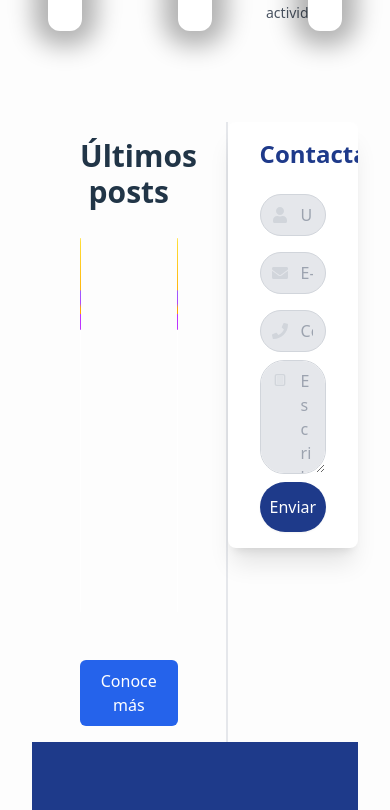
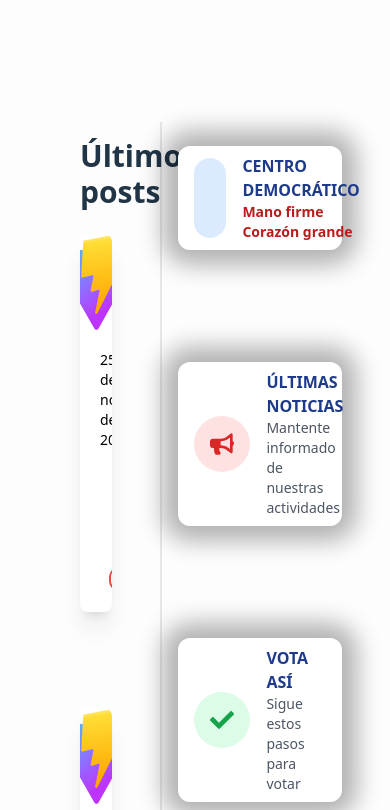
Before and after one commit to code-centre/Web-Site-Juancho, a React (Vite) app: page / in a window 390 px wide. Shown: the part 1106-1916 px from the top of the page. Built offline with nearby package versions, Linux system fonts and the light colour scheme.

Commit message:
page principal, adelantos responsive

```diff
--- a/src/App.tsx
+++ b/src/App.tsx
@@ -11,6 +11,7 @@ import GaleriaPage from './pages/GaleriaPage';
 import SobreMiPage from './pages/SobreMiPage';
 import ProyectosPage from './pages/ProyectosPage';
 import SocialSidebar from './components/SocialSidebar';
+import {  FaBullhorn, FaCheck } from 'react-icons/fa';
 
 function App() {
   return (
@@ -23,11 +24,61 @@ function App() {
             <Route path="/" element={
               <>
                 <Hero />
-                <div className="flex flex-row container mx-auto">
+                <div className="hidden md:flex flex-col md:flex-row container mx-auto">
                   <div className="w-3/5">
                     <CarruselPosts />
                   </div>
                   <div className="w-2/5">
+                    <ContactCard />
+                  </div>
+                </div>
+                <div className="flex flex-col md:hidden container mx-auto">
+                  <div className='flex'>
+                    <div className="w-2/5">
+                      <CarruselPosts />
+                    </div>
+                    <div className=" w-3/5">
+                      <div className="flex md:hidden w-full flex-col  gap-16 z-40">
+                      {/* Tarjeta 1 */}
+                      <div className="my-6 mx-4 w-30% bg-white rounded-xl px-4 py-2 flex items-center shadow-[0_0_25px_15px_rgba(0,0,0,0.3)]">
+                        <div className="bg-blue-100 p-4 rounded-full mr-4">
+                          <img
+                            src="/logocd.png"
+                            alt="Centro Democrático"
+                            className="h-12 w-12"
+                          />
+                        </div>
+                        <div className='text-left gap-0'>
+                          <h3 className="font-bold text-blue-900">CENTRO</h3>
+                          <h4 className="font-bold text-blue-900">DEMOCRÁTICO</h4>
+                          <p className="font-bold text-sm text-red-700">Mano firme</p>
+                          <p className="font-bold text-sm text-red-700">Corazón grande</p>
+                        </div>
+                      </div>
+                      {/* Tarjeta 2 */}
+                      <div className="my-6 mx-4 w-30% bg-white rounded-xl px-4 py-2 flex items-center shadow-[0_0_25px_15px_rgba(0,0,0,0.3)]">
+                        <div className="bg-red-100 p-4 rounded-full mr-4 text-red-600">
+                          <FaBullhorn size={24} />
+                        </div>
+                        <div className='text-left'>
+                          <h3 className="font-bold text-blue-900">ÚLTIMAS NOTICIAS</h3>
+                          <p className="text-sm text-gray-600">Mantente informado de nuestras actividades</p>
+                        </div>
+                      </div>
+                      {/* Tarjeta 3 */}
+                      <div className="my-6 mx-4 w-30% bg-white rounded-xl px-4 py-2 flex items-center shadow-[0_0_25px_15px_rgba(0,0,0,0.3)]">
+                        <div className="bg-green-100 p-4 rounded-full mr-4 text-green-600">
+                          <FaCheck size={24} />
+                        </div>
+                        <div className='text-left'>
+                          <h3 className="font-bold text-blue-900">VOTA ASÍ</h3>
+                          <p className="text-sm text-gray-600">Sigue estos pasos para votar</p>
+                        </div>
+                      </div>
+                    </div>
+                    </div>
+                  </div>
+                  <div className="w-full">
                     <ContactCard />
                   </div>
                 </div>
--- a/src/components/CarruselPosts.tsx
+++ b/src/components/CarruselPosts.tsx
@@ -1,5 +1,6 @@
 import React from 'react';
 import PostCard from './PostCard';
+
 
 interface Post {
   id: number;
@@ -40,7 +41,7 @@ const CarruselPosts: React.FC = () => {
     <div className="w-full py-4 px-12 border-r-2 border-gray-200 mr-4">
       <h2 className="text-3xl font-bold text-center mb-6">Últimos posts</h2>
 
-      <div className="grid grid-cols-2 gap-24">
+      <div className="grid grid-cols-1 md:grid-cols-2 gap-24">
         {posts.map((post) => (
           <PostCard
             key={post.id}
@@ -59,7 +60,9 @@ const CarruselPosts: React.FC = () => {
 
         </button>
       </div>
+
     </div>
+
   );
 };
 
--- a/src/components/Hero.tsx
+++ b/src/components/Hero.tsx
@@ -56,7 +56,7 @@ const Hero: React.FC = () => {
         {/* <div className=" absolute top-2/3 left-3/4 transform -translate-x-1/2 -translate-y-1/3 w-[35%] h-[75%] rounded-full bg-white shadow-[0_0_25px_15px_rgba(0,0,0,0.3)]">
         </div> */}
         {/* Tarjetas inferiores */}
-        <div className=" absolute w-full top-3/4 left-1/2 transform -translate-x-1/2 -translate-y-1/5 grid grid-cols-3 gap-16 z-40">
+        <div className="hidden md:grid absolute w-full top-3/4 left-1/2 transform -translate-x-1/2 -translate-y-1/5 grid grid-cols-3 gap-16 z-40">
           {/* Tarjeta 1 */}
           <div className="my-6 mx-4 w-30% bg-white rounded-xl px-4 py-2 flex items-center shadow-[0_0_25px_15px_rgba(0,0,0,0.3)]">
             <div className="bg-blue-100 p-4 rounded-full mr-4">
```
